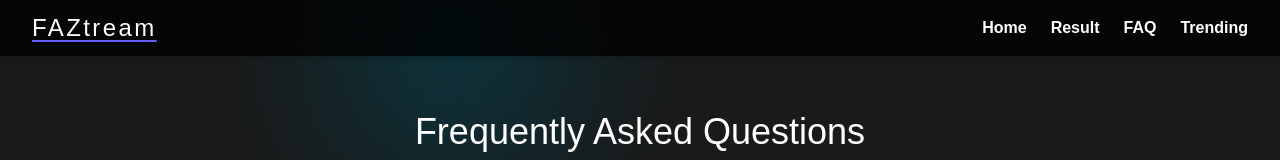
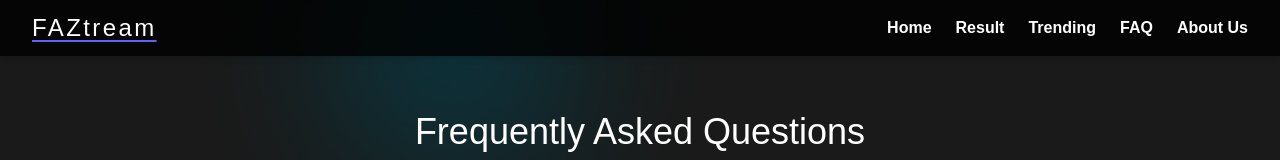
Before and after one commit to nasswcksn/FAZtream, a Next.js app in the folder frontend_test/: page /faq in a window 1280 px wide. Shown: the top 160 px of the page. Built offline with nearby package versions, Linux system fonts and the light colour scheme; a web font is replaced by a local one.

Commit message:
Update FAQ page

```diff
--- a/frontend_test/src/app/faq/page.js
+++ b/frontend_test/src/app/faq/page.js
@@ -57,17 +57,23 @@ export default function FAQPage() {
 					>
 						Result
 					</Link>
+          <Link
+						href="/trending"
+						className="text-white font-semibold relative transition-colors duration-200 hover:text-indigo-400 after:content-[''] after:block after:w-0 after:h-0.5 after:bg-indigo-400 after:transition-all after:duration-300 hover:after:w-full after:absolute after:left-0 after:-bottom-1"
+					>
+						Trending
+					</Link>
 					<Link
 						href="/faq"
 						className="text-white font-semibold relative transition-colors duration-200 hover:text-indigo-400 after:content-[''] after:block after:w-0 after:h-0.5 after:bg-indigo-400 after:transition-all after:duration-300 hover:after:w-full after:absolute after:left-0 after:-bottom-1"
 					>
 						FAQ
 					</Link>
-					<Link
-						href="/trending"
+          <Link
+						href="/about"
 						className="text-white font-semibold relative transition-colors duration-200 hover:text-indigo-400 after:content-[''] after:block after:w-0 after:h-0.5 after:bg-indigo-400 after:transition-all after:duration-300 hover:after:w-full after:absolute after:left-0 after:-bottom-1"
 					>
-						Trending
+						About Us
 					</Link>
 				</div>
 			</nav>
```
